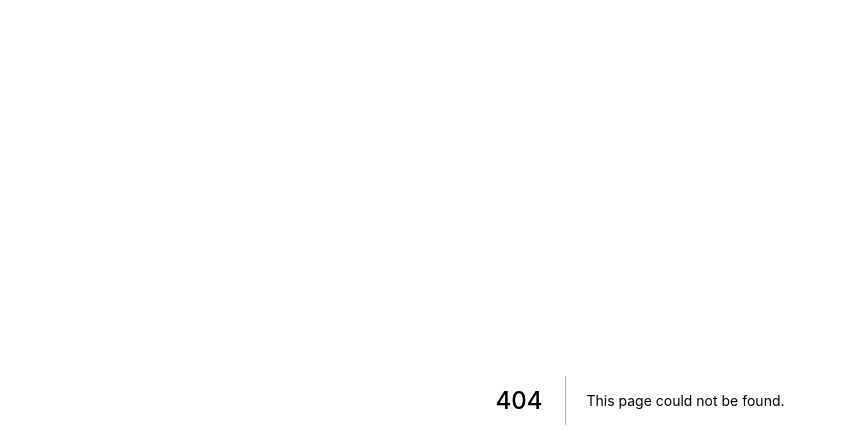
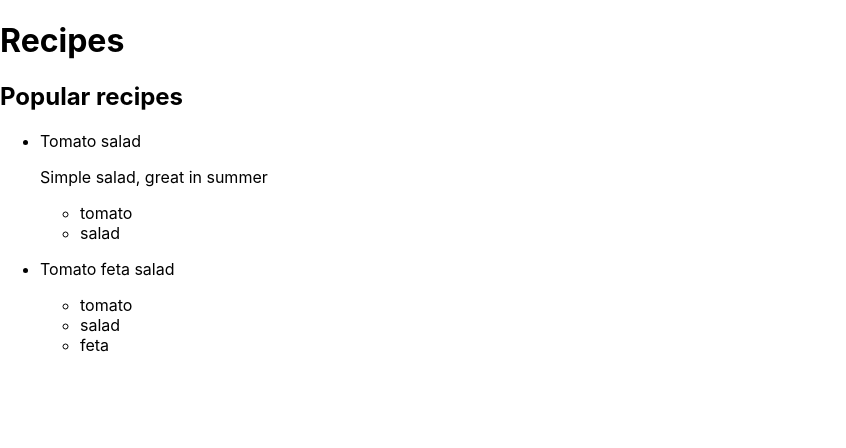
Before and after one commit to Hisaeri/cooklist, a Next.js app: page /recipes in a window 1280 px wide. Before the commit this address had no page. Shown: the top 448 px of the page, without its empty margins (0-846 px from the left). Built offline with nearby package versions, Linux system fonts and the light colour scheme.

Commit message:
Add recipes page

```diff
--- /dev/null
+++ b/pages/recipes.tsx
@@ -0,0 +1,37 @@
+import { NextComponentType, NextPage } from "next";
+import { Recipe } from "../types/recipes";
+import RecipesComponent from "../components/recipes";
+
+const RecipesPage: NextPage<NextComponentType> = () => {
+  const recipes: Recipe[] = [
+    {
+      id: 1,
+      name: "Tomato salad",
+      desc: "Simple salad, great in summer",
+      ingredients: [
+        { name: "tomato", quantity: 100 },
+        { name: "salad", quantity: 100 },
+      ],
+    },
+    {
+      id: 2,
+      name: "Tomato feta salad",
+      ingredients: [
+        { name: "tomato", quantity: 100 },
+        { name: "salad", quantity: 100 },
+        { name: "feta", quantity: 150 },
+      ],
+    },
+  ];
+
+  return (
+    <div>
+      <h1>Recipes</h1>
+
+      <h2>Popular recipes</h2>
+      <RecipesComponent recipes={recipes} />
+    </div>
+  );
+};
+
+export default RecipesPage;
```
